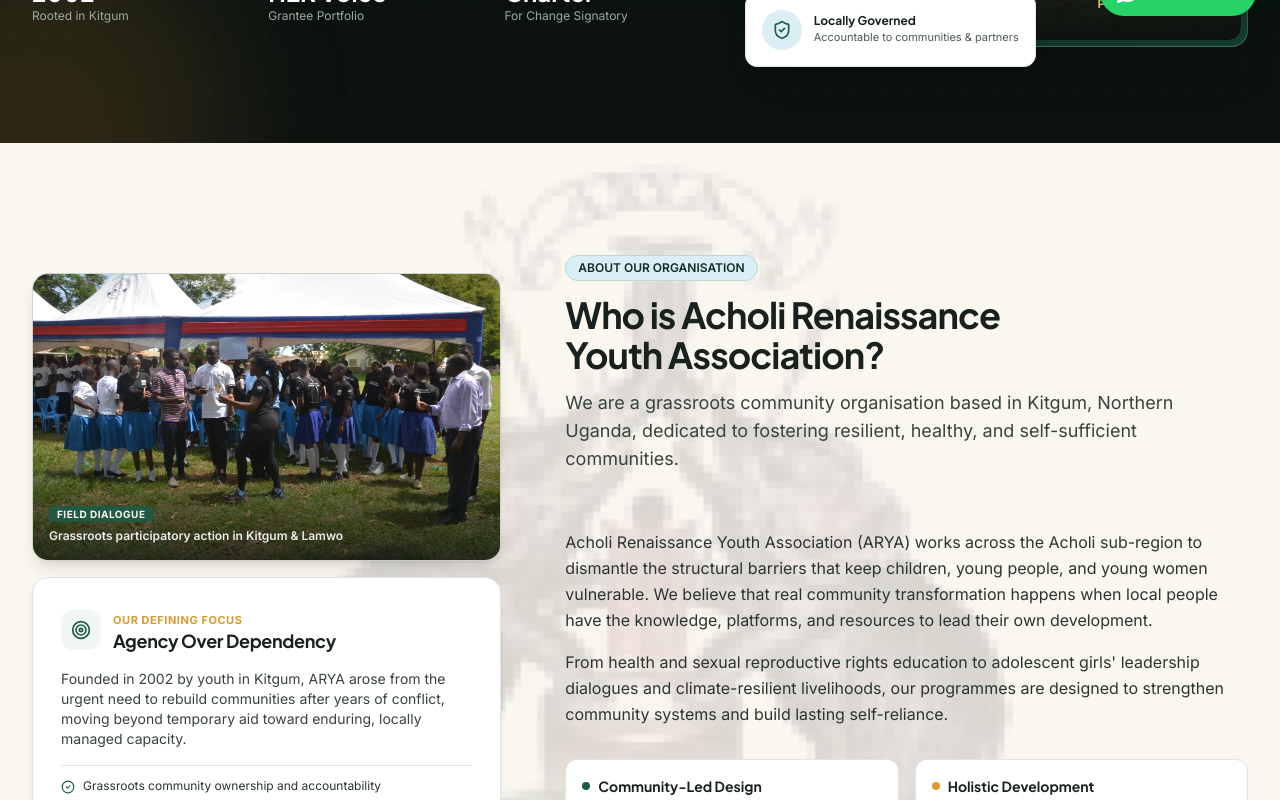
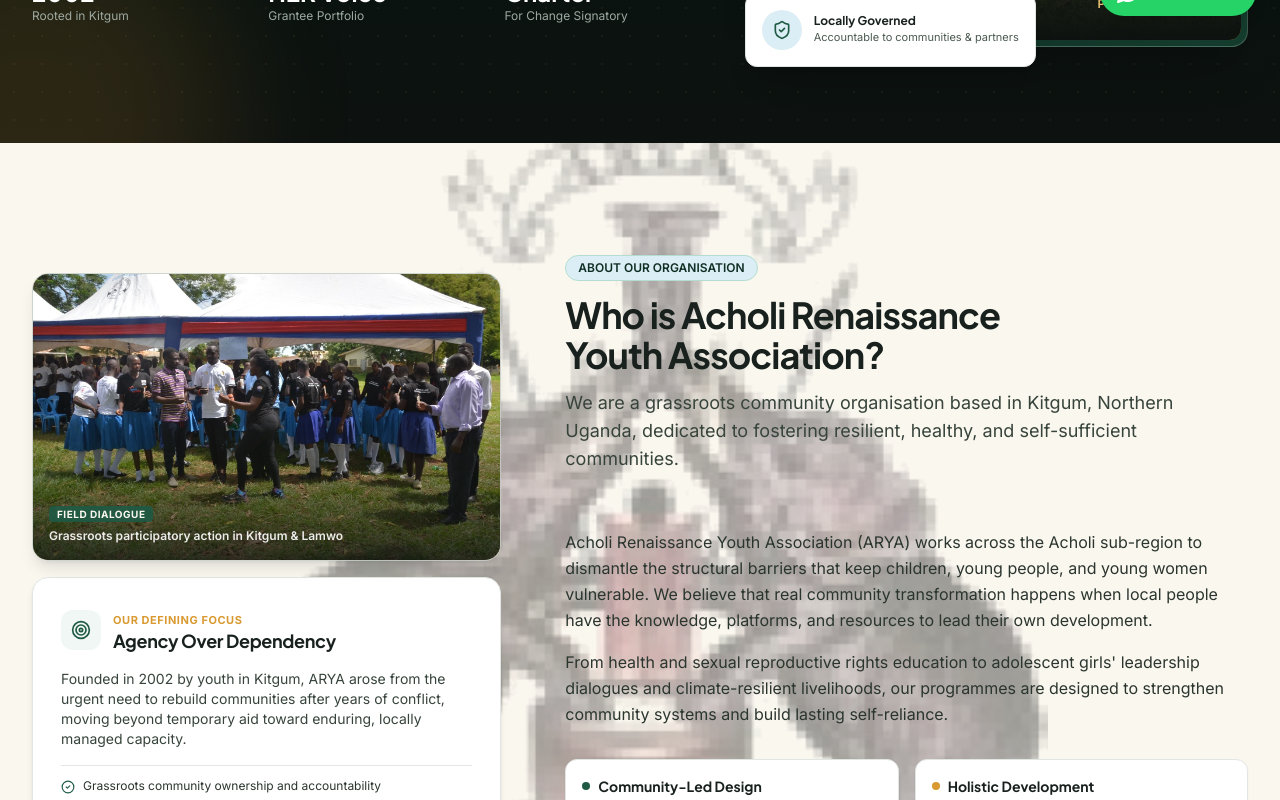
Before and after one commit to Robin142-alt/arya-uganda, a Next.js app: page / in a window 1280 px wide. Shown: the part 760-1560 px from the top of the page. Built offline with nearby package versions, Linux system fonts and the light colour scheme.

Commit message:
style: set high visibility opacity (0.45-0.50) with mix-blend-multiply for ARYA crest background watermark in WhoWeAre section

```diff
--- a/src/components/home/WhoWeAre.tsx
+++ b/src/components/home/WhoWeAre.tsx
@@ -7,9 +7,9 @@
 export default function WhoWeAre() {
   return (
     <section className="py-20 md:py-28 bg-arya-ivory border-b border-arya-charcoal-100 relative overflow-hidden">
-      {/* Official ARYA Crest Watermark Background (Distinct, clearly visible watermark) */}
+      {/* Official ARYA Crest Watermark Background (High-visibility background watermark) */}
       <div
-        className="absolute left-1/2 top-1/2 -translate-x-1/2 -translate-y-1/2 w-[360px] h-[360px] sm:w-[520px] sm:h-[520px] md:w-[680px] md:h-[680px] lg:w-[840px] lg:h-[840px] opacity-[0.18] pointer-events-none select-none z-0"
+        className="absolute left-1/2 top-1/2 -translate-x-1/2 -translate-y-1/2 w-[380px] h-[380px] sm:w-[560px] sm:h-[560px] md:w-[750px] md:h-[750px] lg:w-[920px] lg:h-[920px] opacity-[0.45] md:opacity-[0.50] mix-blend-multiply pointer-events-none select-none z-0"
         aria-hidden="true"
       >
         <Image
```
